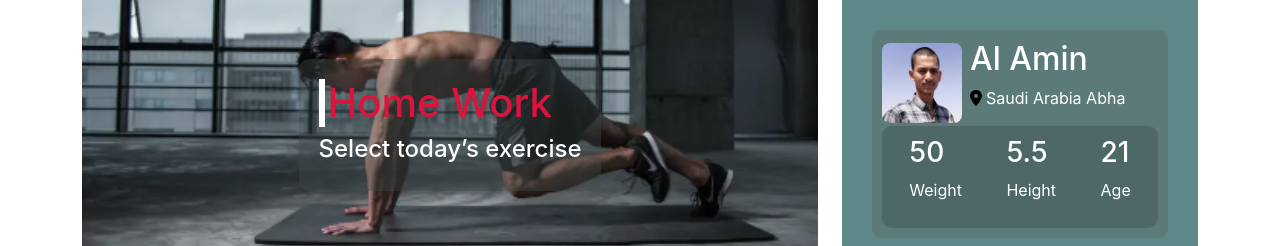
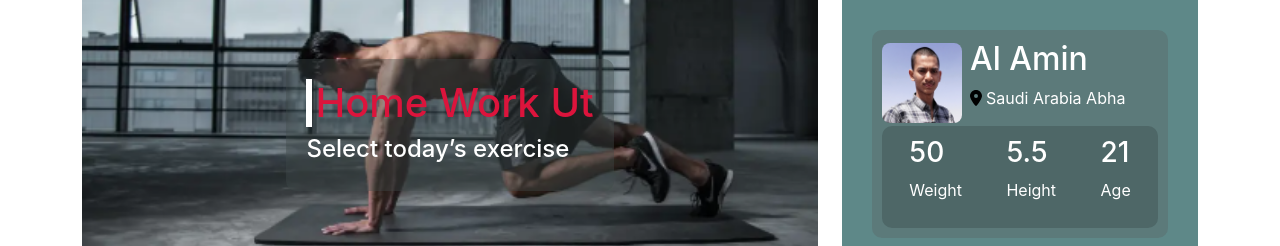
Before and after one commit to alamin0561464977/home-work-out, a React (Create React App) app: page / in a window 1280 px wide. Shown: the top 246 px of the page. Built offline with nearby package versions, Linux system fonts and the light colour scheme.

Commit message:
added a title

```diff
--- a/src/component/Exercise/Exercise.js
+++ b/src/component/Exercise/Exercise.js
@@ -13,7 +13,7 @@ const Exercise = ({ addToCard }) => {
         <div>
             <div className='title'>
                 <div>
-                    <h1>Home Work </h1>
+                    <h1>Home Work Ut</h1>
                     <h4>Select today’s exercise</h4>
                 </div>
             </div>
```
Also changed, not shown: src/images/home-workut.png (added).
